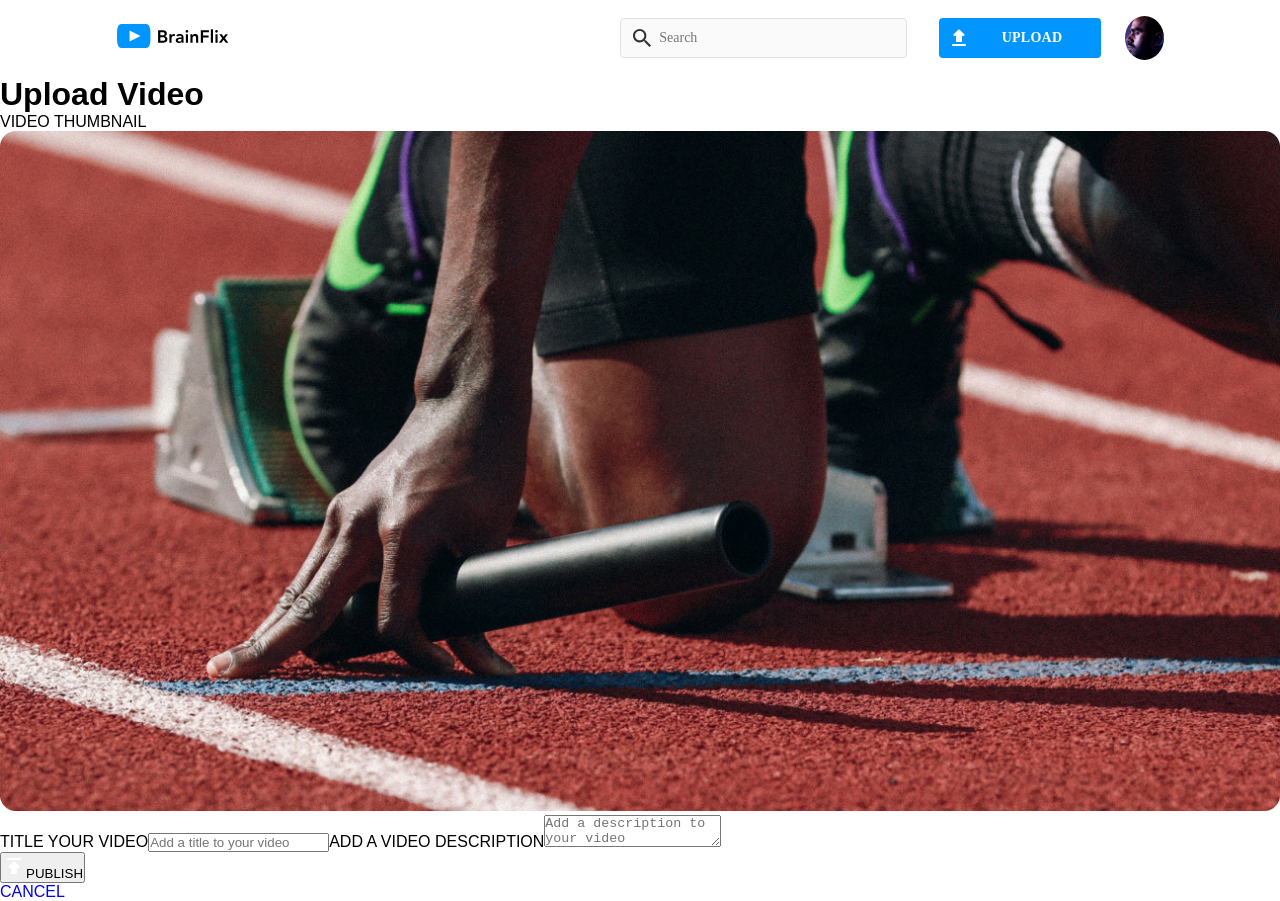
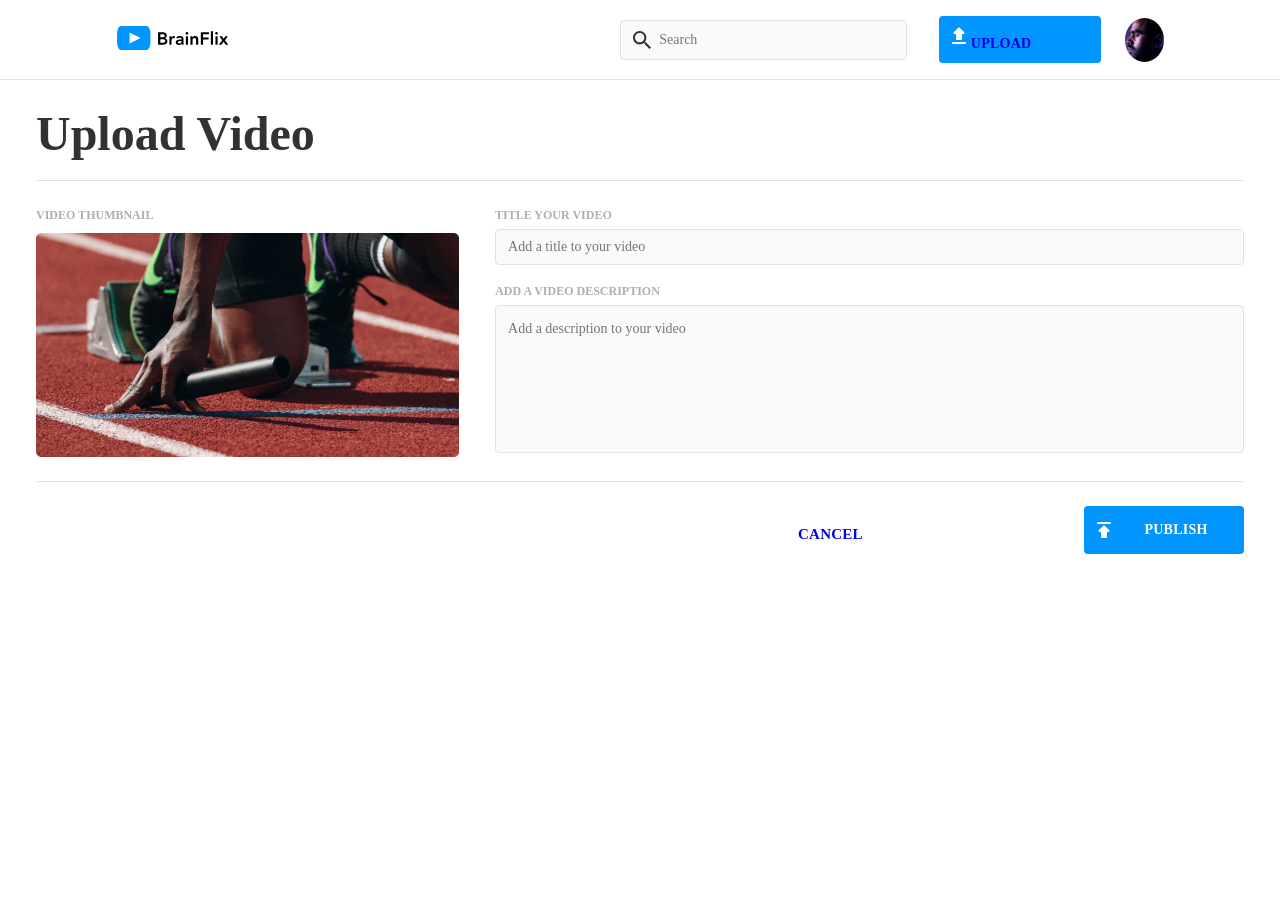
Before and after one commit to kirandhatt/brainflix, a React (Vite) app: page /upload in a window 1280 px wide. After the commit the page ends 800 px from the top, so only its background shows below. Built offline with nearby package versions, Linux system fonts and the light colour scheme.

Commit message:
add link routing to buttons, but broke styling

```diff
--- a/src/components/NavBar/NavBar.jsx
+++ b/src/components/NavBar/NavBar.jsx
@@ -24,9 +24,10 @@ export default function NavBar() {
                     <img className='header__avatar-img' src={avatar} alt="user avatar"/>
                 </div>
                 <button className='header__button'>
-                <Link to="/upload"></Link>
-                    <img className='header__button-img' src={uploadIcon} alt="upload icon"/>
-                    <span className='header__button-text'>UPLOAD</span>
+                    <Link to="/upload">
+                        <img className='header__button-img' src={uploadIcon} alt="upload icon"/>
+                        <span className='header__button-text'>UPLOAD</span>
+                    </Link>
                 </button>
             </div>
         </header>
--- a/src/pages/UploadPage/UploadPage.jsx
+++ b/src/pages/UploadPage/UploadPage.jsx
@@ -20,7 +20,7 @@ export default function Upload() {
             </div>
             <form className="upload-form" id="upload-form" onSubmit={handleSubmit} action="#">
                 <div className="upload-form__thumbnail-container">
-                    <label className="upload-form__label upload-form__label--thumbail" htmlFor="thumbnail">VIDEO THUMBNAIL</label>
+                    <label className="upload-form__label upload-form__label--thumbnail" htmlFor="thumbnail">VIDEO THUMBNAIL</label>
                     <img className="upload-form__thumbnail" src={videoThumbnail} alt="runner in starting position on track" name="thumbnail" id="thumbnail"/>
                 </div>
                 <div className="upload-form__input-container">
@@ -34,10 +34,13 @@ export default function Upload() {
                         <img className="upload-form__publish-button-img" src={publishIcon} alt="publish icon"/>
                         <span className="upload-form__publish-button-text">PUBLISH</span>
                     </button>
+                    <button className="upload-form__cancel-button" type="button" id="cancel">
+                        <Link to="/">
+                        <img className="upload-form__cancel-button-img" src={publishIcon} alt="publish icon"/>
+                        <span className="upload-form__cancel-button-text">CANCEL</span>
+                        </Link>
+                    </button>
                 </div>
-                <Link to="/">
-                    <span className="upload-form__cancel-text">CANCEL</span>
-                </Link>
             </form>
         </main>
     );
--- a/src/pages/UploadPage/UploadPage.scss
+++ b/src/pages/UploadPage/UploadPage.scss
@@ -0,0 +1,209 @@
+@use '../../styles/partials/variables' as *;
+@use '../../styles/partials/mixins' as *;
+@use '../../styles/partials/typography' as *;
+@use '../../App.scss' as *;
+
+.upload {
+    background-color: $white;
+    border-top: .0625rem solid $mercury;
+    padding: 1.5rem 1rem 1.5rem 1rem;
+
+    @include tablet {
+        padding: 1rem 2.25rem 1rem 2.25rem;
+    }
+
+    @include desktop {
+        width: 80rem;
+        margin: 0 auto;
+    }
+
+    &__title {
+        @include text-header;
+        font-weight: 400;
+        font-size: 1.125rem;
+        color: $brainflix-black;
+        padding: 1rem 1rem 1.5rem 0rem;
+
+        @include tablet {
+            border-bottom: .0625rem solid $mercury;
+            font-size: 24px;
+        }
+    }
+}
+
+.upload-form {
+    width: 100%;
+    display: flex;
+    flex-direction: column;
+
+    @include desktop {
+        flex-direction: row;
+        flex-wrap: wrap;
+        justify-content: space-between;
+        align-items: baseline;
+    }
+
+    &__thumbnail-container {
+        @include tablet {
+            display: flex;
+            flex-direction: column;
+            width: 50%;
+            height: auto;
+        }
+
+        @include desktop {
+            width: 35%;
+            padding-bottom: 1rem;
+        }
+    }
+
+    &__label {
+        @include text-label;
+        font-weight: 550;
+        color: $silver;
+        font-size: .9375rem;
+
+        &--thumbnail {
+            @include tablet {
+               margin-top: 1.5rem;
+            }
+        }
+    }
+
+    &__thumbnail {
+        background-color: $mercury;
+        width: 100%;
+        height: auto;
+        border-radius: 0.25rem;
+        margin: 0.5rem 0rem;
+        object-fit: cover;
+
+        @include desktop {
+            height: 14rem;
+        }
+    }
+
+    &__input-container {
+        @include desktop {
+            width: 62%;
+        }
+    }
+
+    &__input {
+        @include text-body;
+        font-size: .9375rem;
+        height: 2.25rem;
+        width: 100%;
+        border-radius: 0.25rem;
+        border: .0625rem solid $mercury;
+        padding: 0.75rem;
+        margin: 0.25rem 0rem 1rem;
+        background-color: $alabaster;
+
+        &:active, &:focus {
+            outline: none;
+            border: .0625rem solid $brainflix-blue;
+        }
+
+        &--textarea {
+            resize: none;
+            height: 6rem;
+
+            @include tablet {
+                margin-bottom: 1.5rem;
+            }
+
+            @include desktop {
+                height: 9.25rem;
+            }
+        }
+    }
+
+    &__button-container {
+        @include tablet {
+            display: flex;
+            flex-direction: row-reverse;
+            border-top: .0625rem solid $mercury;
+            padding-top: 1.5rem;
+        }
+
+        @include desktop {
+            width: 100%;
+        }
+    }
+
+    &__publish-button {
+        @include text-body;
+        color: $white;
+        font-weight: 550;
+        font-size: .9375rem;
+        letter-spacing: .0156rem;
+        background-color: $brainflix-blue;
+        width: 100%;
+        height: 3rem;
+        border: none;
+        border-radius: 0.25rem;
+        resize: none;
+        display: flex;
+        align-items: center;
+        padding: 0.75rem;
+
+        @include tablet {
+            width: 10rem;
+            padding: 0.5rem 0.5rem 0.5rem 0.5rem;
+            margin: 0 0 0 1rem;
+        }
+
+        &:hover {
+            background-color: $brainflix-darkBlue;
+        }
+
+        &-img {
+            margin-right: auto;
+        }
+
+        &-text {
+            margin-right: auto;
+        }
+    }
+
+    &__cancel-button {
+        @include text-body;
+        color: $brainflix-blue;
+        text-decoration: none;
+        font-weight: 550;
+        font-size: .9375rem;
+        letter-spacing: .0156rem;
+        background-color: $white;
+        width: 100%;
+        height: 3rem;
+        border: none;
+        border-radius: 0.25rem;
+        resize: none;
+        display: flex;
+        align-items: center;
+        padding: 0.75rem;
+        margin: 2rem 0rem;
+
+        @include tablet {
+            font-weight: 550;
+            font-size: .9375rem;
+            width: 25%;
+            letter-spacing: .0156rem;
+            padding: 0.5rem 0.5rem 0.5rem 0.5rem;
+            margin: 0 0 0 1rem;
+        }
+
+        &:hover &:visited {
+            color: $brainflix-darkBlue;
+        }
+
+        &-img {
+            margin-right: auto;
+        }
+
+        &-text {
+            margin-right: auto;
+        }
+    }
+}
```
